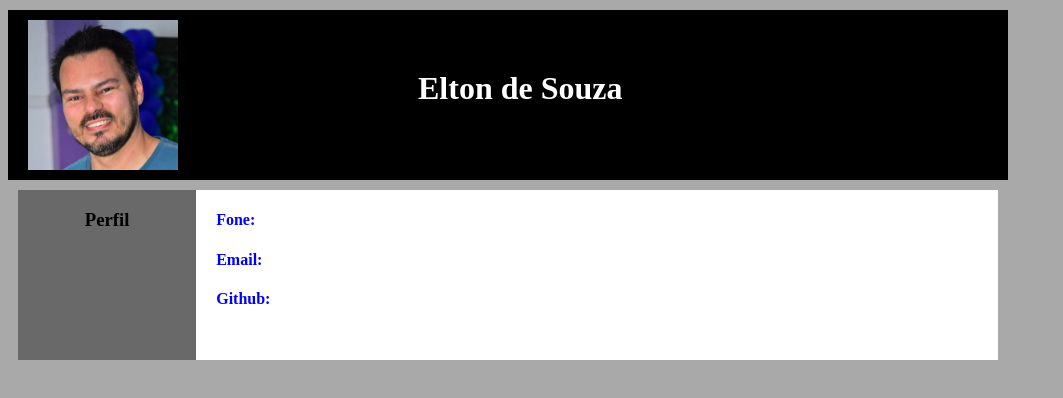
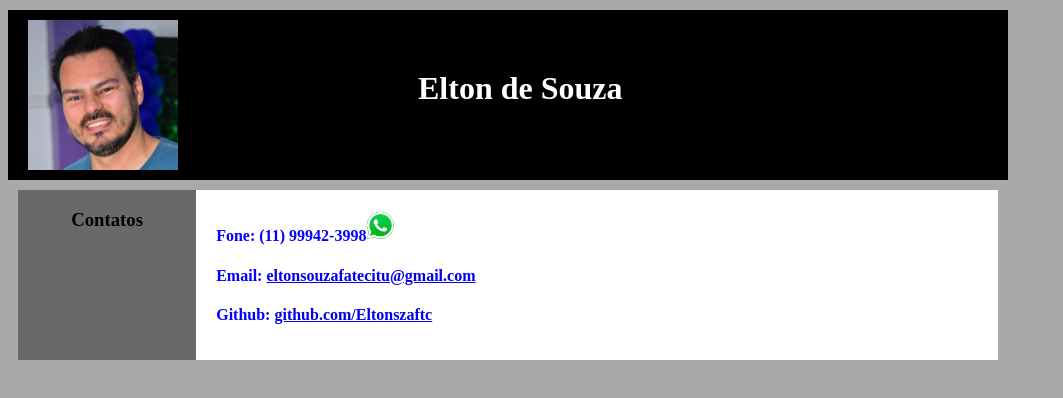
Before and after one commit to Eltonszaftc/CV-Online, a plain HTML site: page index.html in a window 1280 px wide. Shown: the whole page, without its empty margins (0-1063 px from the left). Drawn offline with Linux system fonts and the light colour scheme.

Commit message:
linkando os contatos

```diff
--- a/index.html
+++ b/index.html
@@ -15,11 +15,20 @@
         </div>
     </div>
     <div class="flex-container">
-        <div class="container"><h3>Perfil</h3></div>
+        <div class="container"><h3>Contatos</h3></div>
         <div class="container-information">
-            <h4>Fone: </h4>
-            <h4>Email: </h4>
-            <h4>Github: </h4>
+            <h4>Fone:   (11) 99942-3998<a href="https://web.whatsapp.com/send?phone=5511999423998" target="_blank"><img class="what" src="whatsapp.png"></a>
+            </h4>
+            <h4>Email:
+                <a href ="mailto:eltonsouzafatecitu@gmail.com">
+                        eltonsouzafatecitu@gmail.com
+                </a>
+            </h4>
+            <h4>Github:
+                <a href="https://github.com/Eltonszaftc">
+                    github.com/Eltonszaftc
+                </a>
+            </h4>
         </div>
     </div>
 <!--        <h3>Formação</h3>
--- a/style.css
+++ b/style.css
@@ -17,6 +17,15 @@ h3{
 }
 h4{
     margin-left: 20px;
+}
+f5{
+    color: green;
+}
+.what{
+    margin: 0%;
+    align-items: baseline;
+    width: 30px;
+    height: 30px;
 }
 .flex-container{
     width: 980px;
```
Also changed, not shown: whatsapp.png (added).
